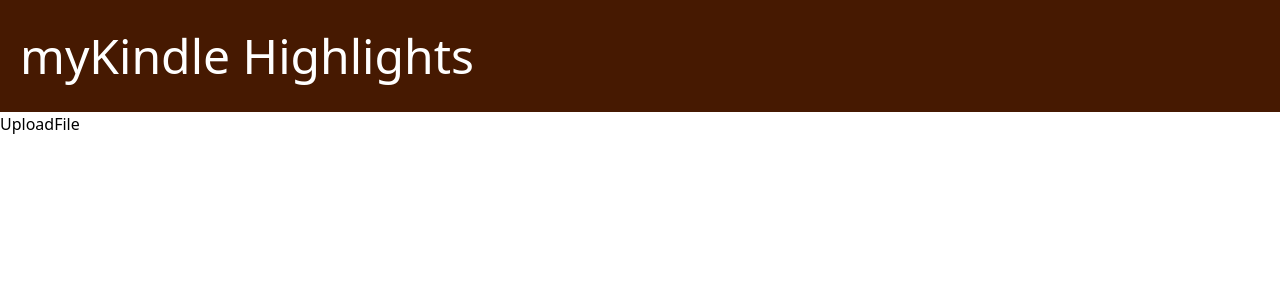
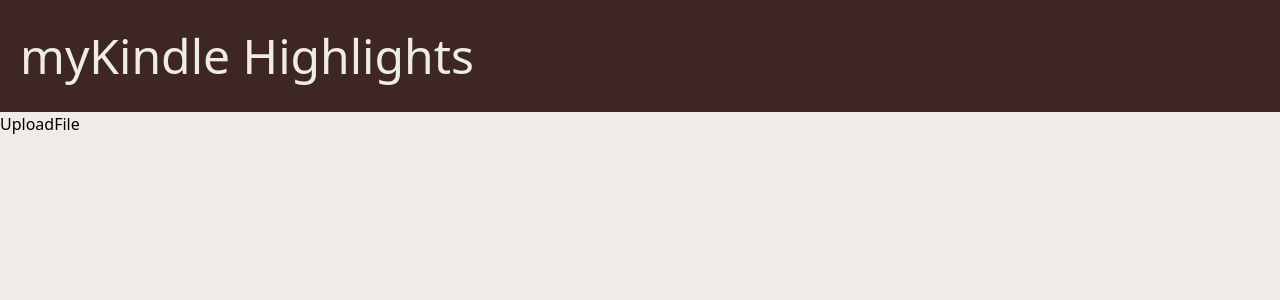
Before and after one commit to OKE225/myKindle_Highlights_app, a React (Vite) app in the folder client/: page / in a window 1280 px wide. Shown: the top 300 px of the page. Built offline with nearby package versions, Linux system fonts and the light colour scheme.

Commit message:
Change styles

```diff
--- a/client/index.html
+++ b/client/index.html
@@ -1,4 +1,4 @@
-<!doctype html>
+<!DOCTYPE html>
 <html lang="en">
   <head>
     <meta charset="UTF-8" />
@@ -6,7 +6,7 @@
     <meta name="viewport" content="width=device-width, initial-scale=1.0" />
     <title>my_kindle_highlights_app</title>
   </head>
-  <body>
+  <body class="bg-brown-50">
     <div id="root"></div>
     <script type="module" src="/src/main.tsx"></script>
   </body>
--- a/client/src/components/Header.tsx
+++ b/client/src/components/Header.tsx
@@ -1,6 +1,6 @@
 const Header = () => {
   return (
-    <h1 className="bg-amber-950 text-5xl py-8 px-5 font-light text-white">
+    <h1 className="bg-brown-900 text-5xl py-8 px-5 font-light text-brown-50">
       myKindle Highlights
     </h1>
   );
```
